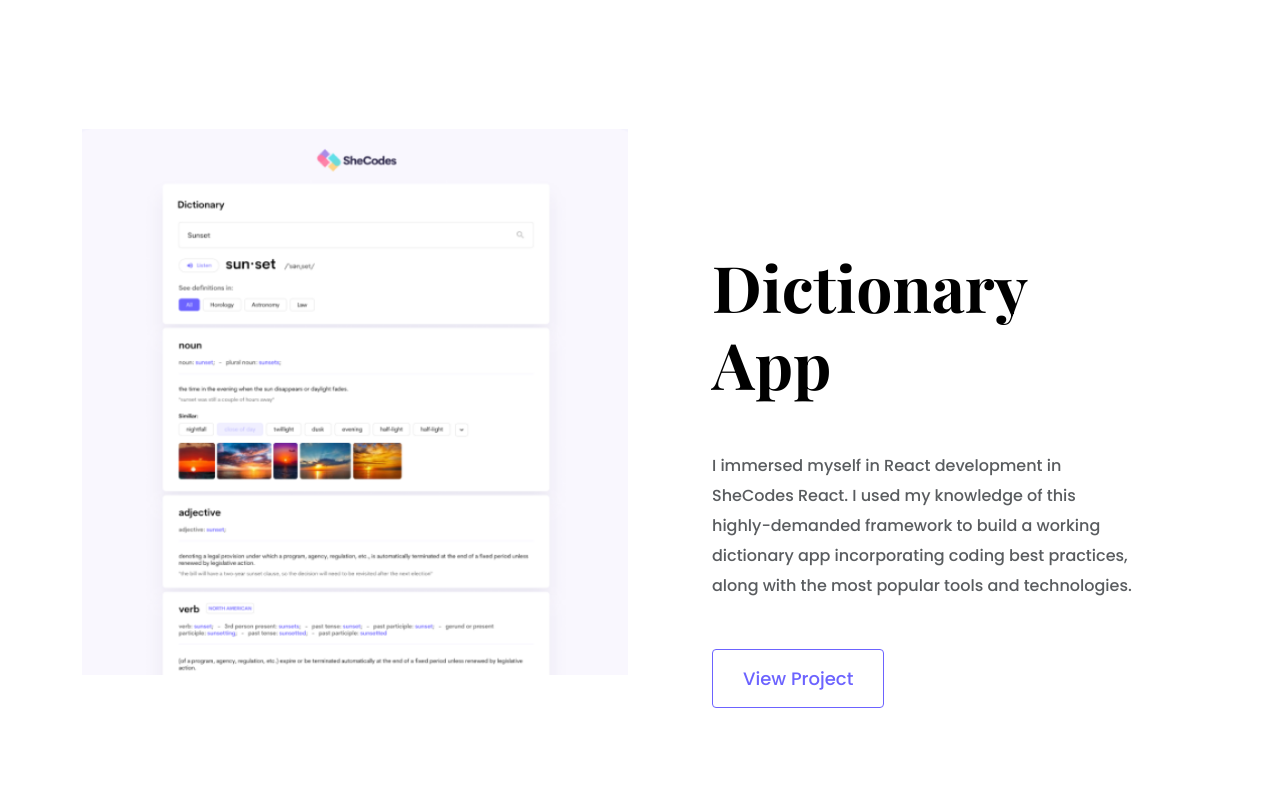
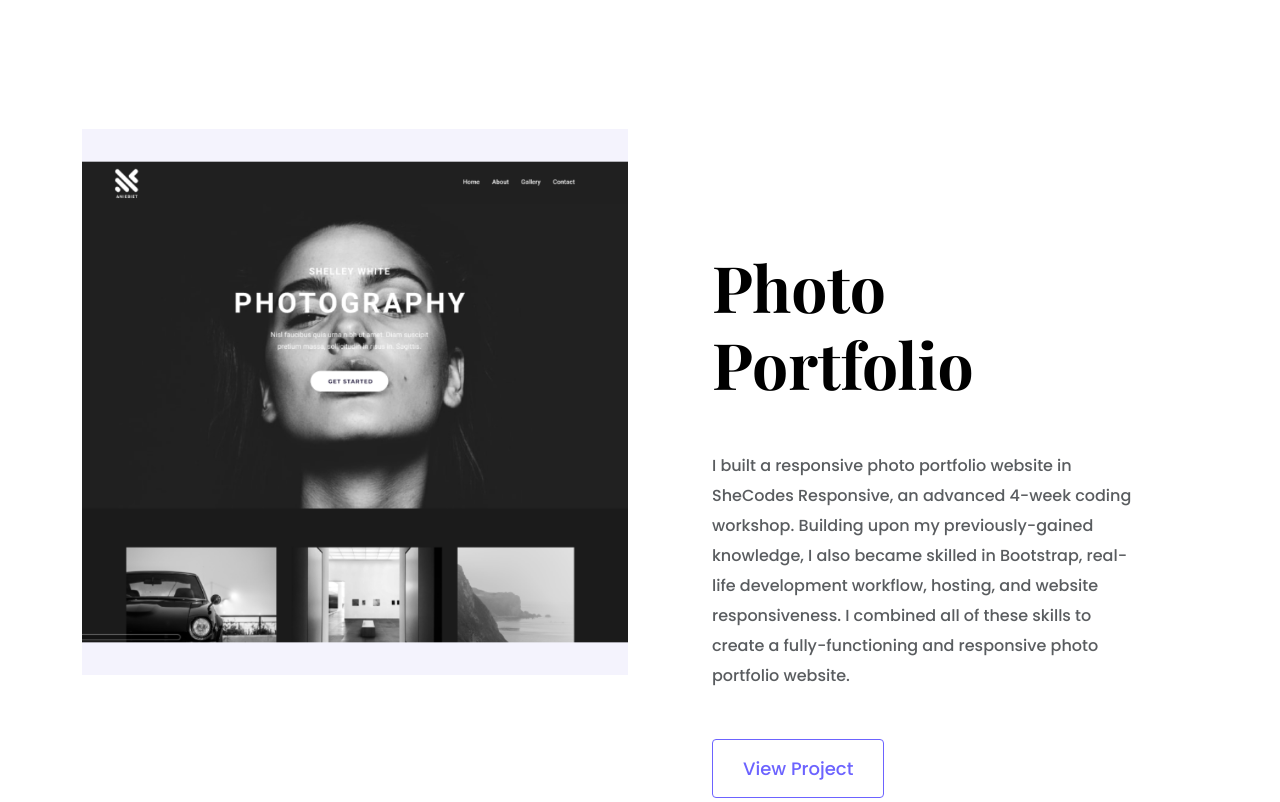
Before and after one commit to Inem19/Portfolio-project, a plain HTML site: page index.html in a window 1280 px wide. Shown: the part 2100-2902 px from the top of the page. Drawn offline with nearby package versions, Linux system fonts and the light colour scheme.

Commit message:
added a new project called photo portfolio to index.html

```diff
--- a/index.html
+++ b/index.html
@@ -130,14 +130,35 @@
           />
         </div>
       </div>
-      <div class="row">
+      <div class="row mb-5">
         <div class="col d-none d-lg-block">
           <img
-            src="/images/Dictionary.png"
-            alt="Dictionary project image"
+            src="/images/photography.png"
+            alt="Self-care project image"
             class="img-fluid"
           />
         </div>
+        <div class="col">
+          <div class="project-description">
+            <h2 class="mb-5">Photo Portfolio</h2>
+            <p class="mb-5 text-muted">
+              I built a responsive photo portfolio website in SheCodes
+              Responsive, an advanced 4-week coding workshop. Building upon my
+              previously-gained knowledge, I also became skilled in Bootstrap,
+              real-life development workflow, hosting, and website
+              responsiveness. I combined all of these skills to create a
+              fully-functioning and responsive photo portfolio website.
+            </p>
+            <a
+              href="https://jovial-nougat-d45338.netlify.app"
+              target="_blank"
+              class="btn btn-branding-outline"
+              >View Project</a
+            >
+          </div>
+        </div>
+      </div>
+      <div class="row">
         <div class="col">
           <div class="project-description">
             <h2 class="mb-5">Dictionary App</h2>
@@ -151,6 +172,13 @@
               >View Project</a
             >
           </div>
+        </div>
+        <div class="col d-none d-lg-block">
+          <img
+            src="/images/Dictionary.png"
+            alt="Dictionary project image"
+            class="img-fluid"
+          />
         </div>
       </div>
       <footer>
```
